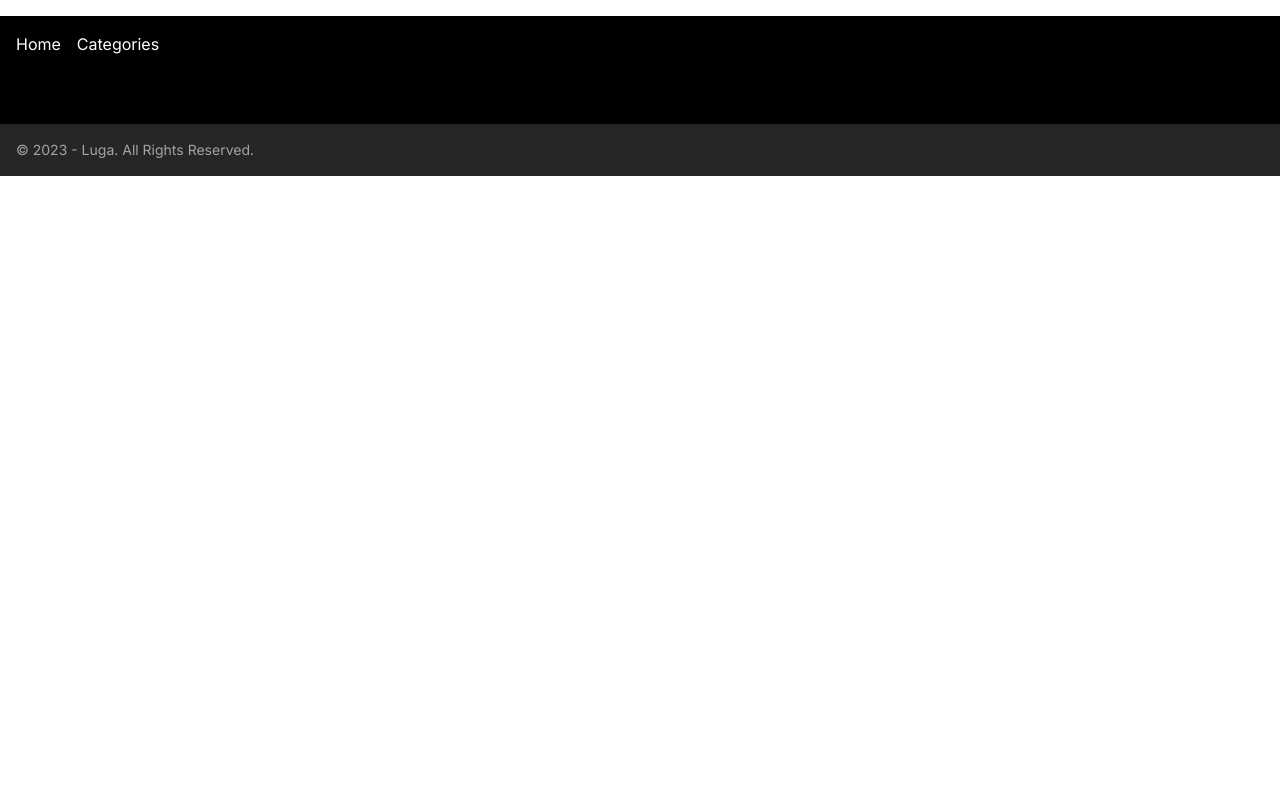
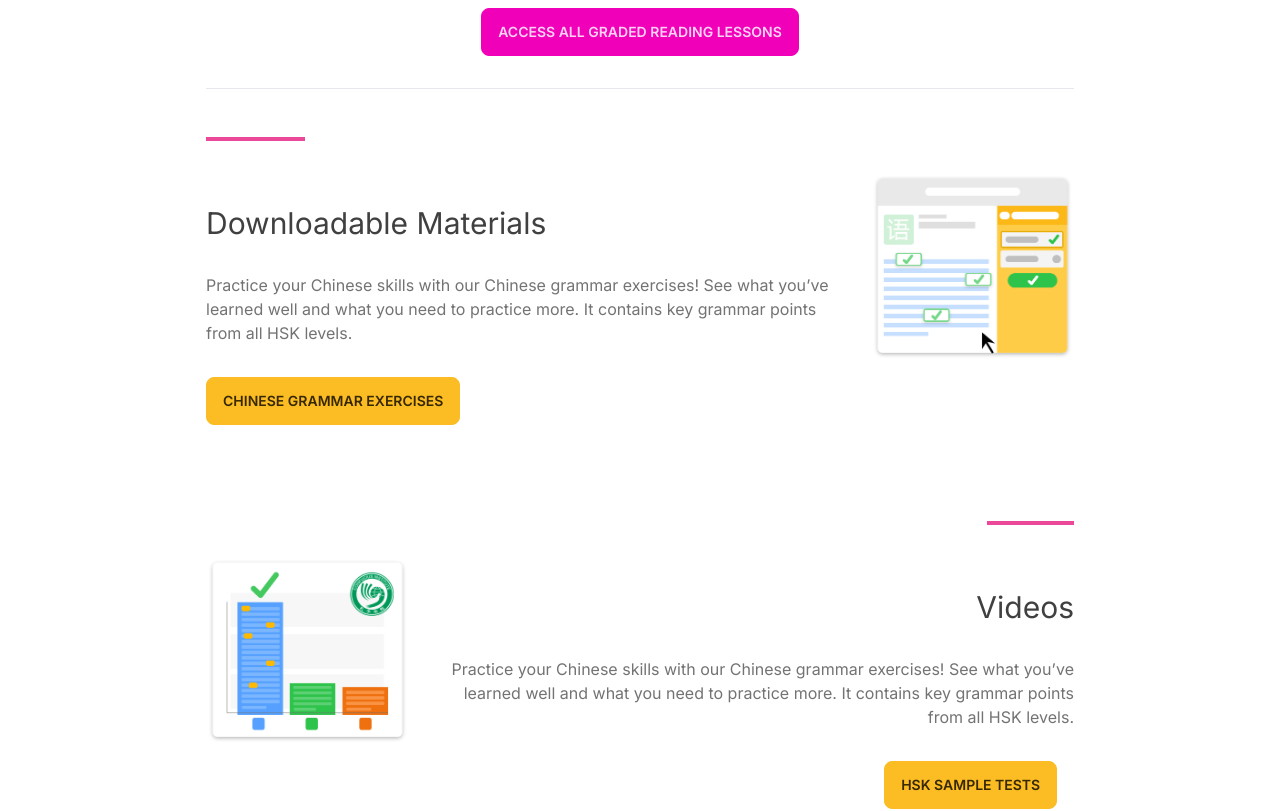
Before and after one commit to doctarhyf/luga, a Next.js app: page / in a window 1280 px wide. Shown: the part 1320-2131 px from the top of the page. Before the commit the page ends 1496 px from the top, so only its background shows below. Built offline with nearby package versions, Linux system fonts and the light colour scheme.

Commit message:
home page design

```diff
--- a/app/layout.tsx
+++ b/app/layout.tsx
@@ -33,14 +33,14 @@ export function Header() {
 export function Footer() {
   return (
     <div className="main-footer bg-black h-max text-white relative min-h-[120pt] ">
-      <div className="p-4 text-white flex flex-col md:flex-row gap-4">
+      <div className=" max-w-[900px] mx-auto p-4 text-white flex flex-col md:flex-row gap-4">
         {["Home", "Categories"].map((l, i) => (
           <Link key={i} href={`/${l}`}>
             {l}
           </Link>
         ))}
       </div>
-      <div className="bg-neutral-800 text-sm text-neutral-400 p-4 absolute bottom-0 w-full">
+      <div className="bg-neutral-800 md:text-center text-sm text-neutral-400 p-4 absolute bottom-0 w-full">
         © 2023 - Luga. All Rights Reserved.
       </div>
     </div>
--- a/app/page.tsx
+++ b/app/page.tsx
@@ -8,6 +8,8 @@ interface Feature {
   title: string;
   desc: string;
   img: string;
+  big: boolean;
+  btn: string;
 }
 
 const features: Feature[] = [
@@ -15,31 +17,57 @@ const features: Feature[] = [
     title: "Free access",
     desc: "All graded reading lessons are free to learn and practice.",
     img: "/feat_1.png",
+    big: false,
+    btn: "",
   },
   {
     title: "Subcription",
     desc: "All graded reading lessons are free to learn and practice.",
     img: "/feat_2.png",
+    big: false,
+    btn: "",
   },
   {
     title: "Real world examples",
     desc: "All graded reading lessons are free to learn and practice.",
     img: "/feat_3.png",
+    big: false,
+    btn: "",
   },
   {
     title: "Add Friends",
     desc: "All graded reading lessons are free to learn and practice.",
     img: "/feat_4.png",
+    big: false,
+    btn: "",
   },
   {
     title: "Downloadable Materials",
     desc: "All graded reading lessons are free to learn and practice.",
     img: "/feat_5.png",
+    big: false,
+    btn: "",
   },
   {
     title: "Videos",
     desc: "All graded reading lessons are free to learn and practice.",
     img: "/feat_6.png",
+    big: false,
+    btn: "",
+  },
+  {
+    title: "Downloadable Materials",
+    desc: "Practice your Chinese skills with our Chinese grammar exercises! See what you’ve learned well and what you need to practice more. It contains key grammar points from all HSK levels.",
+    img: "/feat_7.png",
+    big: true,
+    btn: "Chinese Grammar Exercises",
+  },
+  {
+    title: "Videos",
+    desc: "Practice your Chinese skills with our Chinese grammar exercises! See what you’ve learned well and what you need to practice more. It contains key grammar points from all HSK levels.",
+    img: "/feat_8.png",
+    big: true,
+    btn: "HSK Sample Tests",
   },
 ];
 
@@ -89,6 +117,11 @@ export default function Home() {
     countries.DRC
   );
 
+  const router = useRouter();
+  function onStart() {
+    router.push("/lang");
+  }
+
   function onCardClicked(country: Country) {
     setSelectedCountry(country);
     localStorage.setItem("CT", JSON.stringify(country));
@@ -100,7 +133,9 @@ export default function Home() {
 
       <main className=" p-4  w-full max-w-[900px] mx-auto">
         <div className="flex justify-center  md:justify-between items-center  flex-wrap ">
-          {features.map((feat, i) => (
+          {features.map(
+            (feat, i) =>
+              !feat.big && (
                 <div
                   key={i}
                   className=" mb-8 md:mb-4 text-center mx-4 md:max-w-[40%]  "
@@ -109,14 +144,76 @@ export default function Home() {
                     <img src={feat.img} className="mx-auto my-4" />
                   </div>
                   <div>
-                <div className="text-3xl text-neutral-700">{feat.title}</div>
+                    <div className="text-3xl text-neutral-700">
+                      {feat.title}
+                    </div>
                     <div className="text-neutral-500">{feat.desc}</div>
                   </div>
                 </div>
-          ))}
+              )
+          )}
         </div>
 
-        <div>Small desc</div>
+        <div className="mx-auto w-full my-8 text-center md:w-fit">
+          <button onClick={onStart} className="btn btn-secondary  ">
+            Access all graded reading lessons
+          </button>
+        </div>
+
+        <div className="border-t">
+          {features.map(
+            (feat, i) =>
+              feat.big && (
+                <div key={i}>
+                  <div
+                    className={` ${
+                      i % 2 !== 0 ? "md:ml-[90%]" : ""
+                    } my-8 text-xs text-transparent border-b-4 w-fit mx-auto md:mx-0 border-pink-500`}
+                  >
+                    ------------------
+                  </div>
+
+                  <div
+                    className={`flex ${
+                      i % 2 !== 0 ? "flex-row-reverse" : ""
+                    }  gap-8`}
+                  >
+                    <div>
+                      <div
+                        className={`text-3xl text-center ${
+                          i % 2 !== 0 ? " md:text-end" : " md:text-start"
+                        } text-neutral-700 my-8`}
+                      >
+                        {feat.title}
+                      </div>
+                      <div
+                        className={`text-center ${
+                          i % 2 !== 0 ? " md:text-end" : " md:text-start"
+                        } text-neutral-500`}
+                      >
+                        {feat.desc}
+                      </div>
+                      <div
+                        className={`mx-auto md:mx-0 w-full my-8 text-center ${
+                          i % 2 !== 0
+                            ? " md:text-end md:ml-[70%] "
+                            : " md:text-start"
+                        } md:w-fit`}
+                      >
+                        <button onClick={onStart} className="btn btn-warning  ">
+                          {feat.btn}
+                        </button>
+                      </div>
+                    </div>
+
+                    <div>
+                      <img src={feat.img} className="mx-auto" />
+                    </div>
+                  </div>
+                </div>
+              )
+          )}
+        </div>
       </main>
     </div>
   );
```
Also changed, not shown: public/feat_7.png (added), public/feat_8.png (added). Lines whose indentation alone changed are shown as unchanged.
